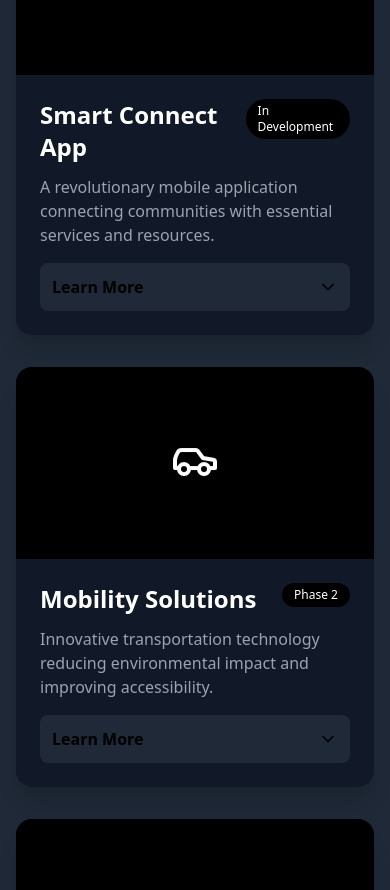
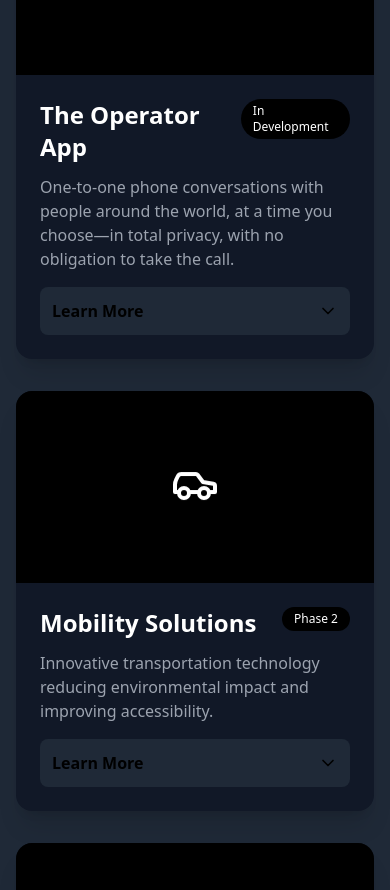
Before and after one commit to colinriche/mainstream-website, a Next.js app: page / in a window 390 px wide. Shown: the part 3381-4271 px from the top of the page. Built offline with nearby package versions, Linux system fonts and the light colour scheme; no server answers.

Commit message:
modified phone calling wording

```diff
--- a/app/page.jsx
+++ b/app/page.jsx
@@ -74,9 +74,9 @@ const MainstreamMovement = () => {
   const projects = [
     {
       id: 1,
-      title: "Smart Connect App",
-      shortDesc: "A revolutionary mobile application connecting communities with essential services and resources.",
-      fullDesc: "Our Smart Connect App leverages cutting-edge technology to bridge the gap between people and services they need. Features include real-time service matching, community forums, resource mapping, and integrated booking systems. The app uses AI to understand user needs and provide personalized recommendations, making access to essential services seamless and efficient.",
+      title: "The Operator App",
+      shortDesc: "One-to-one phone conversations with people around the world, at a time you choose—in total privacy, with no obligation to take the call.",
+      fullDesc: "The Operator puts you through for a one-to-one phone conversation with someone from anywhere in the world, at a time that suits you. Everything is in total privacy, with no obligations or pressure: you're never committed to accepting a call if you don't feel like it. Choose from a list of topics to chat about, suggest your own, or simply say what's on your mind—then get matched with someone else who wants to talk about the same. You can also have a call with someone you know, directly or through an interest group or distant family, again randomly selected with no commitment, pressure or anxiety to accept.",
       icon: <Smartphone className="w-12 h-12" />,
       status: "In Development"
     },
```
